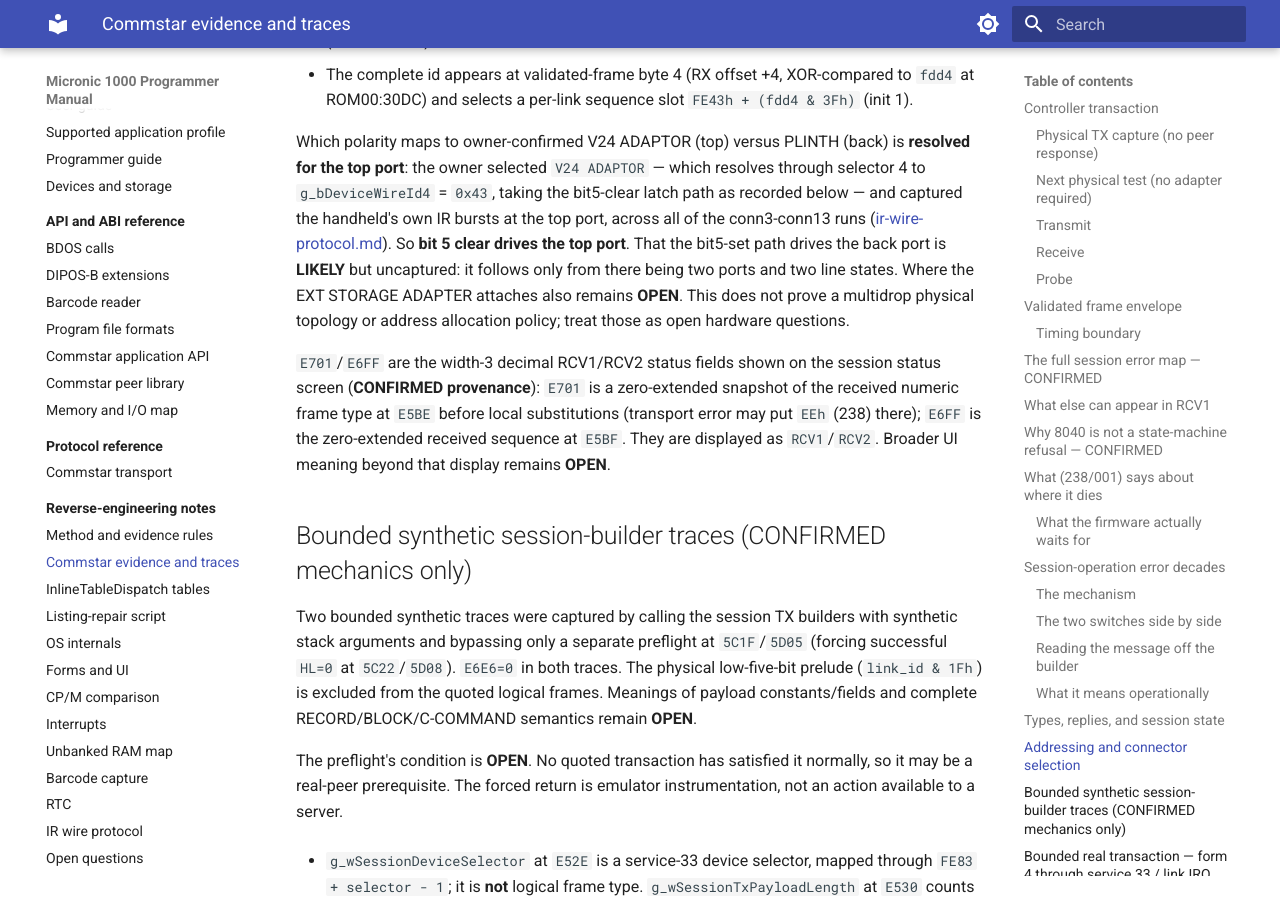
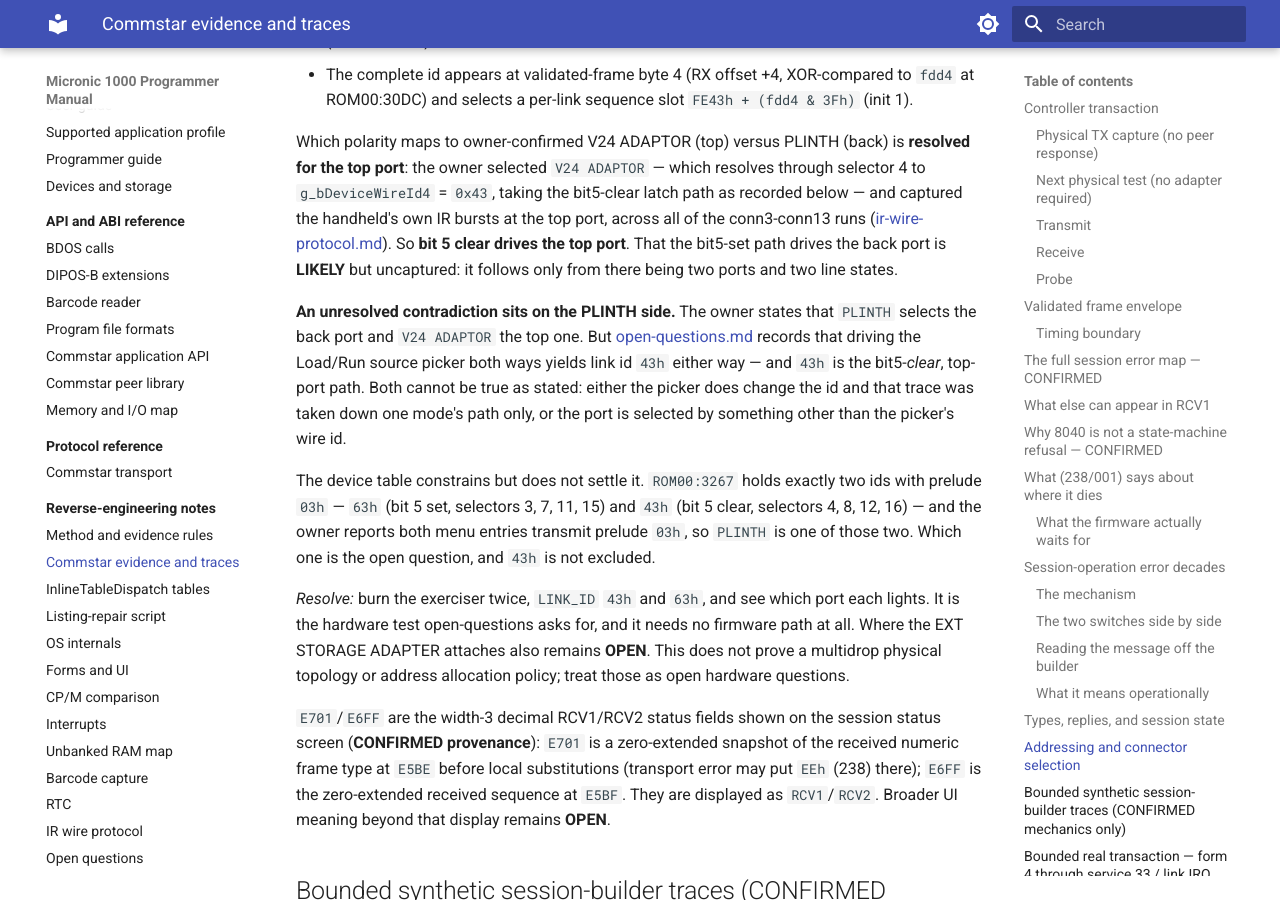
Before and after one commit to philpem/micronic1000, an MkDocs documentation site: the page built from doc/re-notes/commstar-evidence.md, in a window 1280 px wide and 900 px high, scrolled down 15539 px. Built offline with MkDocs 1.6.1 and Material for MkDocs 9.7.7, drawn with Linux system fonts in a browser that asks for light colours.

Commit message:
doc: record the contradiction on the PLINTH side, don't resolve it
I had started writing PLINTH = 63h as CONFIRMED, reasoning that the device
table at ROM00:3267 holds exactly two prelude-03h ids and V24 ADAPTOR takes
43h, so PLINTH must take the other.  open-questions.md already records the
opposite: driving the Load/Run source picker both ways yields 43h either way,
which is the bit5-clear top-port path for both.

Both cannot be true as the owner states them.  Either the picker does change
the id and that trace covered one mode's path only, or the port is chosen by
something other than the picker's wire id.  method.md's rule is to report a
contradiction between ROM evidence and an owner statement rather than invent
a reconciliation, so that is what this does.

Unaffected: the top port.  V24 ADAPTOR resolves to 43h, AND 20h is zero, and
the owner captured the handheld's bursts at the top port under exactly that
selection.  The exerciser's LINK_ID of 43h is right whatever the PLINTH side
turns out to be.

The test that settles it is the exerciser itself, burned once at 43h and once
at 63h -- which is the hardware test open-questions already asks for, and it
needs no firmware path at all.

Co-Authored-By: Claude Opus 5 <noreply@anthropic.com>
Claude-Session: https://claude.ai/code/session_01QBz9pn8cwR4hKVMeDTvs7x

```diff
--- a/doc/re-notes/commstar-evidence.md
+++ b/doc/re-notes/commstar-evidence.md
@@ -615,7 +615,26 @@ bit5-clear latch path as recorded below — and captured the handheld's own IR
 bursts at the top port, across all of the conn3-conn13 runs
 ([ir-wire-protocol.md](ir-wire-protocol.md)). So **bit 5 clear drives the top
 port**. That the bit5-set path drives the back port is **LIKELY** but
-uncaptured: it follows only from there being two ports and two line states. Where the EXT STORAGE ADAPTER attaches also
+uncaptured: it follows only from there being two ports and two line states.
+
+**An unresolved contradiction sits on the PLINTH side.** The owner states that
+`PLINTH` selects the back port and `V24 ADAPTOR` the top one. But
+[open-questions.md](open-questions.md#link-identity-and-port-selection)
+records that driving the Load/Run source picker both ways yields link id
+`43h` either way — and `43h` is the bit5-*clear*, top-port path. Both cannot
+be true as stated: either the picker does change the id and that trace was
+taken down one mode's path only, or the port is selected by something other
+than the picker's wire id.
+
+The device table constrains but does not settle it. `ROM00:3267` holds exactly
+two ids with prelude `03h` — `63h` (bit 5 set, selectors 3, 7, 11, 15) and
+`43h` (bit 5 clear, selectors 4, 8, 12, 16) — and the owner reports both menu
+entries transmit prelude `03h`, so `PLINTH` is one of those two. Which one is
+the open question, and `43h` is not excluded.
+
+*Resolve:* burn the exerciser twice, `LINK_ID` `43h` and `63h`, and see which
+port each lights. It is the hardware test open-questions asks for, and it needs
+no firmware path at all. Where the EXT STORAGE ADAPTER attaches also
 remains **OPEN**. This does not prove a multidrop physical topology or
 address allocation policy; treat those as open hardware questions.
 
```
